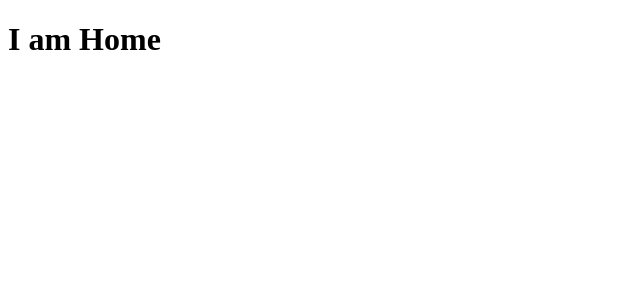
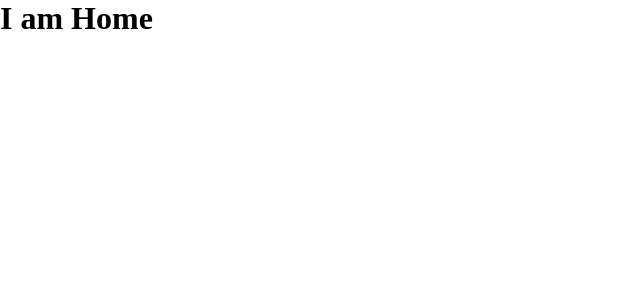
Before and after one commit to 011Jorge/project-distribuition, a React (Vite) app: page / in a window 1280 px wide. Shown: the top 300 px of the page, without its empty margins (0-640 px from the left). Built offline with nearby package versions, Linux system fonts and the light colour scheme.

Commit message:
:styling: add globalStyle

```diff
--- a/package.json
+++ b/package.json
@@ -11,7 +11,8 @@
   },
   "dependencies": {
     "react": "^18.2.0",
-    "react-dom": "^18.2.0"
+    "react-dom": "^18.2.0",
+    "styled-components": "^6.0.7"
   },
   "devDependencies": {
     "@types/react": "^18.2.15",
--- a/src/main.jsx
+++ b/src/main.jsx
@@ -1,9 +1,11 @@
-import React from 'react'
-import ReactDOM from 'react-dom/client'
-import App from './App.jsx'
+import React from "react";
+import ReactDOM from "react-dom/client";
+import App from "./App.jsx";
+import GlobalStyle from "./styles/globalStyle.js";
 
-ReactDOM.createRoot(document.getElementById('root')).render(
+ReactDOM.createRoot(document.getElementById("root")).render(
   <React.StrictMode>
     <App />
-  </React.StrictMode>,
-)
+    <GlobalStyle />
+  </React.StrictMode>
+);
--- /dev/null
+++ b/src/styles/globalStyle.js
@@ -0,0 +1,14 @@
+import { createGlobalStyle } from "styled-components";
+
+export default createGlobalStyle`
+
+    * {
+        margin: 0;
+        padding: 0;
+        box-sizing: border-box;
+        outline: none;
+        text-decoration: none;
+    }
+
+
+`;
```
Also changed, not shown: 1 other file (tests, documents, lock files or other folders).
